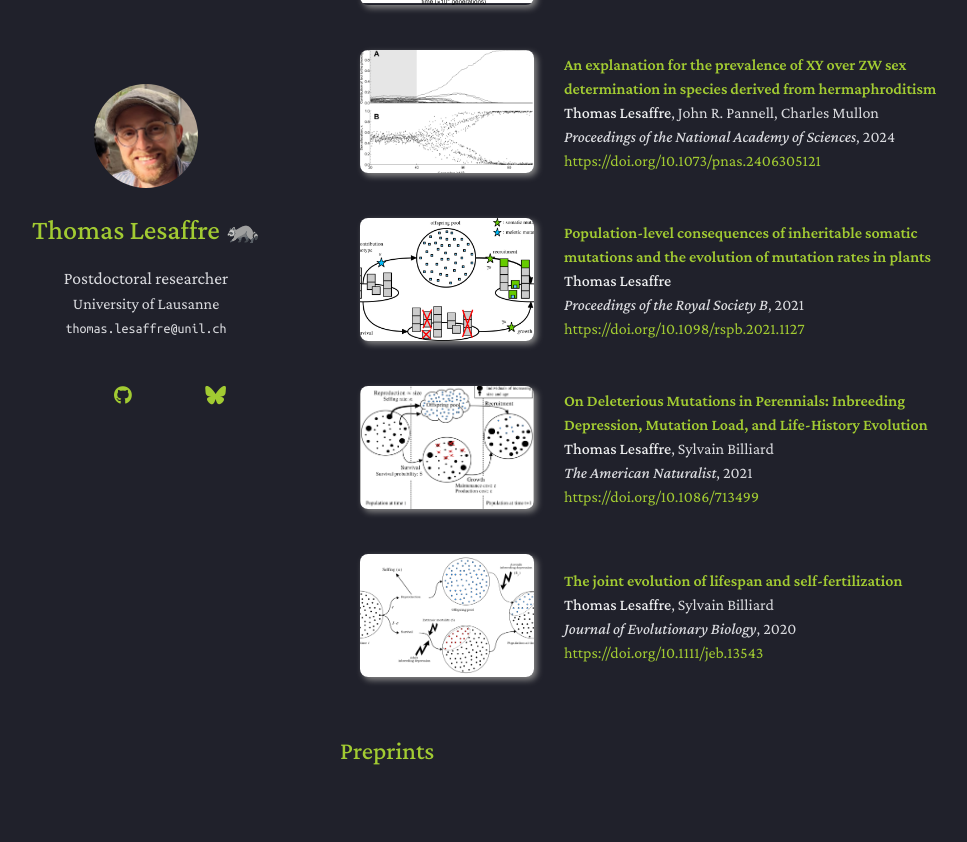
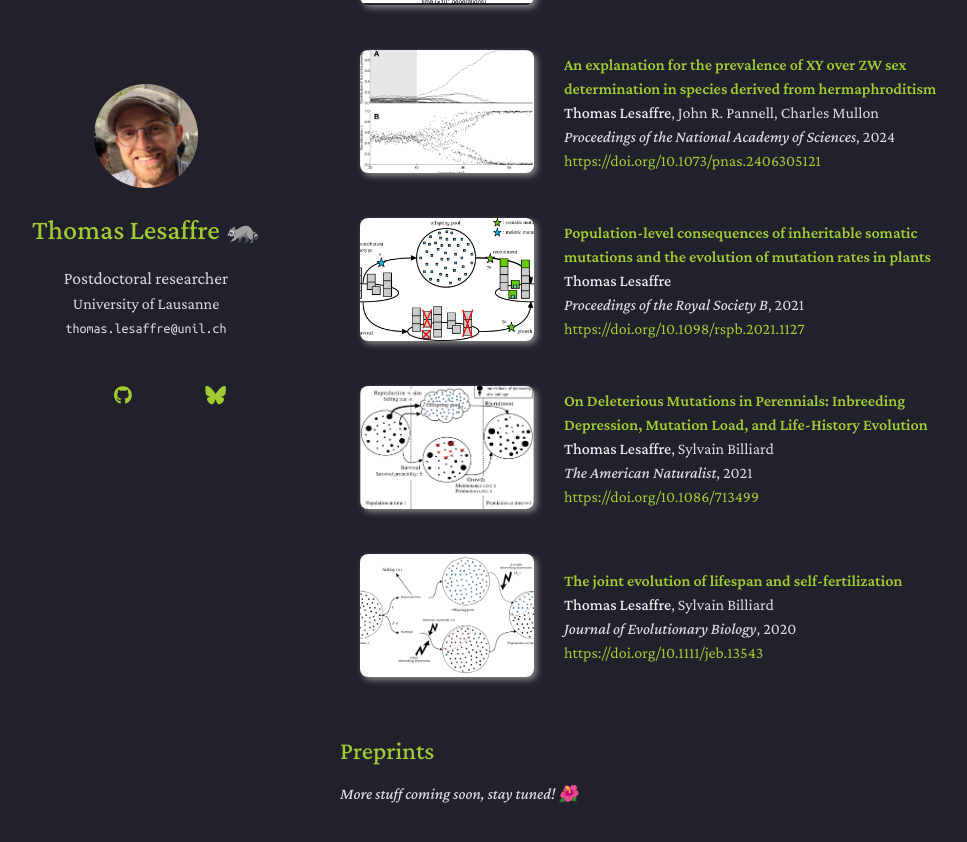
Before and after one commit to Thomas-Lesaffre/thomas-lesaffre.github.io, a Jekyll site: the page built from index.md, in a window 1280 px wide and 900 px high, scrolled down 1021 px. Shown: the top 842 px of the window, without its empty margins (130-1097 px from the left). Built offline with Jekyll 4.4.1, drawn with Linux system fonts in a browser that asks for light colours; a style sheet for code colours, icons or effects is not loaded; our own code applies the rules of GitHub Pages for plain Markdown files.

Commit message:
Update preprints.md

```diff
--- a/_includes/preprints.md
+++ b/_includes/preprints.md
@@ -2,6 +2,8 @@
 
 <div class="publications">
 <ol class="bibliography">
+
+<em> More stuff coming soon, stay tuned! &#127802; </em>
 
 {% for link in site.data.preprints.main %}
 
```
